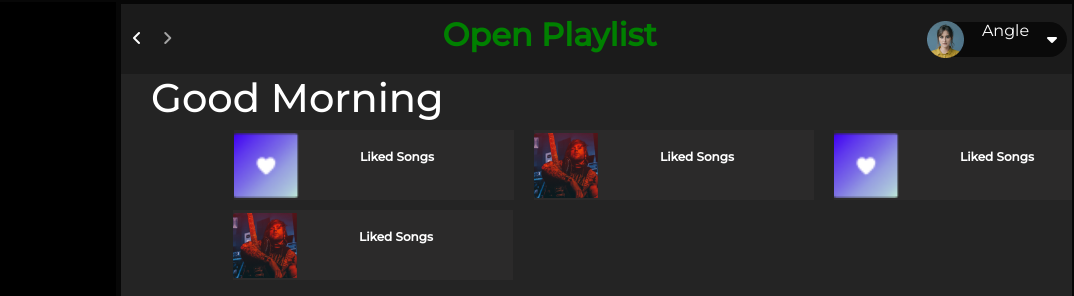
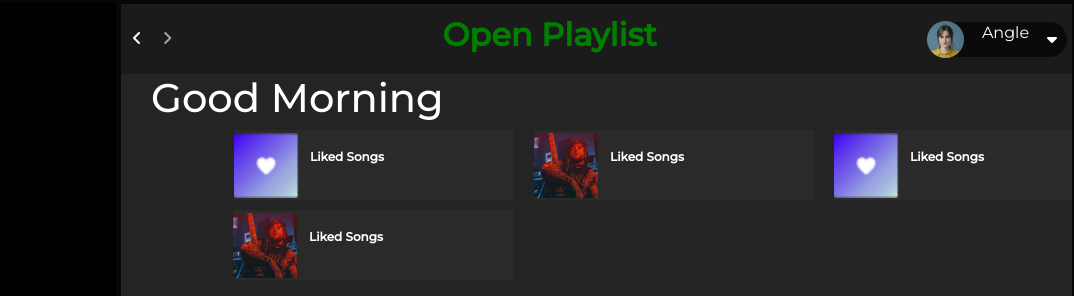
Before and after one commit to vidhyakadam/Spotifyclone, a plain HTML site: page index.html in a window 1280 px wide. Shown: the top 296 px of the page, 206-1280 px from the left. Drawn offline with nearby package versions, Linux system fonts and the light colour scheme.

Commit message:
adding index file

```diff
--- a/style.css
+++ b/style.css
@@ -160,7 +160,9 @@ ul {
   align-items: center;
   margin-right: 5px;
 }
-
+.user>p{
+  padding-top: 3px;
+}
 .user>i {
   padding-right: 10px;
 }
@@ -192,7 +194,7 @@ ul {
 }
 
 .gm-list>p {
-  padding-right: 80px;
+  padding-right:130px;
   font-size: 12px;
   font-weight: 700;
 }
@@ -393,7 +395,6 @@ ul {
 /*page 2 css frome here */
 .side-bar-image {
   margin-top: 90%;
-  margin-left: 30px;
 }
 
 .secondpage{
@@ -420,12 +421,8 @@ background-color:black;
   height: 350px;
   display: flex;
 }
-
-
-
 .song-img {
   padding-top: 70px;
-
 
 }
 
```
Also changed, not shown: index.html (+0 -1 lines).
